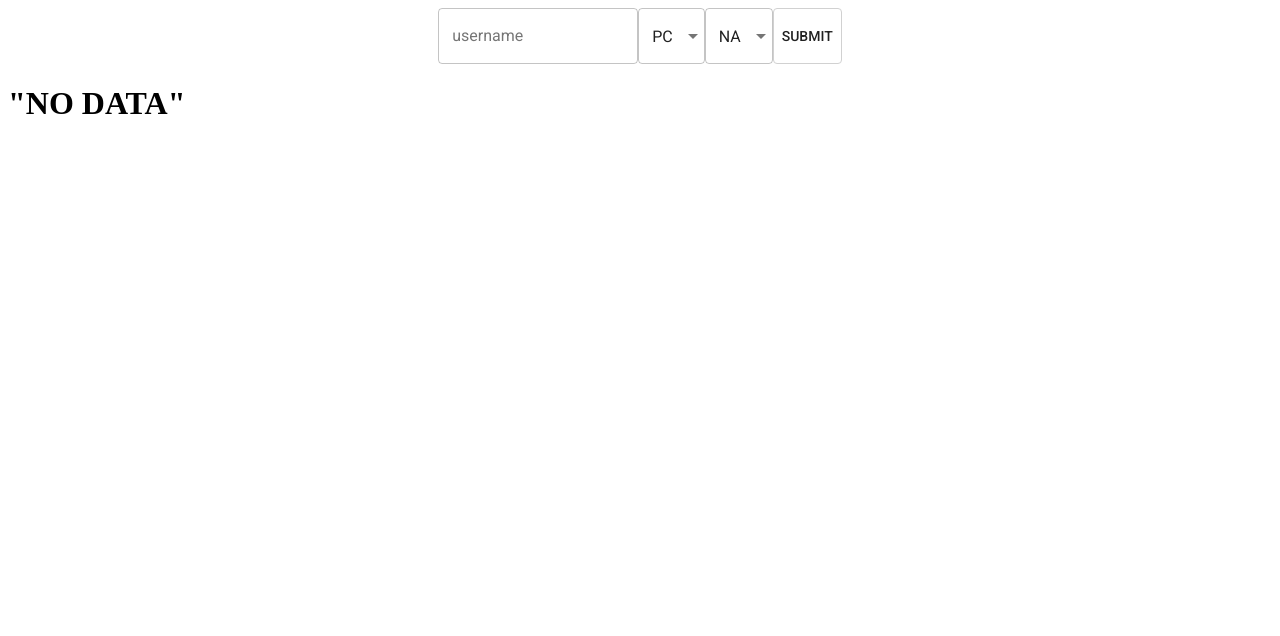
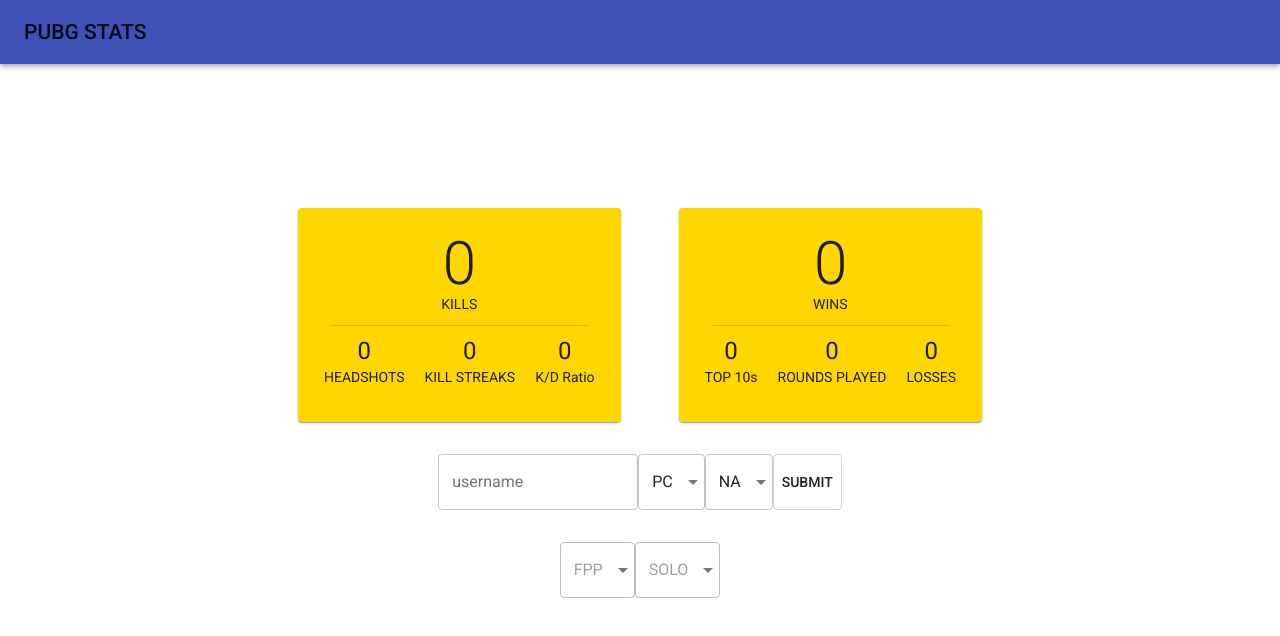
Before and after one commit to Paul-Proteus/PUBG-Stats, a React app: page / in a window 1280 px wide. Shown: the top 636 px of the page. Built offline with nearby package versions, Linux system fonts and the light colour scheme.

Commit message:
styling refactor to MUI is done for all existing components

```diff
--- a/src/client/css/style.css
+++ b/src/client/css/style.css
@@ -1,12 +1,7 @@
 
-/* body {
-  display: flex;
-  flex-direction: column;
-  margin: 0px 0px;;
-  justify-content: center;
-  /* background: lightblue;
-  font-family: roboto;
-} */
+body {
+  margin: 0px 0px;
+}
 
 /* .select {
   background: red;
@@ -21,6 +16,8 @@
   padding: 20px;
   background: gold;
 } */
+
+/*
 
 .formControl {
     margin: 0;
@@ -91,7 +88,7 @@
   font: inherit;
 }
 
-/* input {
+ input {
   line-height: normal;
 }
 
@@ -101,7 +98,7 @@
 
 p {
   margin: 2px;
-} */
+}
 
 .form {
   display: flex;
@@ -141,3 +138,5 @@
 .btn {
   border: 1px solid black;
 }
+
+*/
--- a/src/client/js/App.js
+++ b/src/client/js/App.js
@@ -1,8 +1,18 @@
 import React, { Component } from "react";
-import FormContainer from "./components/container/FormContainer.js";
+import FormContainerMUI from "./components/container/FormContainerMUI.js";
 import axios from "axios";
 import StatsContainer from "./components/container/StatsContainer.js";
+import Navbar from "./components/container/Navbar.js";
+import { withStyles } from "@material-ui/styles";
 import styles from '../css/style.css';
+
+
+const stylos = theme => ({
+
+  formContainer: {
+    "margin-top": "1rem"
+  }
+});
 
 class App extends Component {
   constructor(props) {
@@ -77,16 +87,11 @@
 
   render() {
     const { lifetimeStats, tpp, gameMode, platform, region } = this.state;
+    const { classes } = this.props;
 
     return (
       <div >
-          <FormContainer
-            onChange={this.handleChange}
-            onSubmit={this.handleSubmit}
-            platform={platform}
-            region={region}
-            / >
-      <div >
+        <Navbar />
         <StatsContainer
           onChange={this.handleChange}
           onSubmit={this.handleSubmit}
@@ -94,10 +99,21 @@
           tpp={tpp}
           gameMode={gameMode}
           / >
+      <div >
+        <FormContainerMUI
+            className={classes.formContainer}
+            onChange={this.handleChange}
+            onSubmit={this.handleSubmit}
+            platform={platform}
+            lifetimeStats={lifetimeStats}
+            region={region}
+            tpp={tpp}
+            gameMode={gameMode}
+            / >
       </div>
       </div>
     )
   };
 };
 
-export default App;
+export default withStyles(stylos)(App);
--- a/src/client/js/components/container/FeaturedStats2MUI.js
+++ b/src/client/js/components/container/FeaturedStats2MUI.js
@@ -9,10 +9,6 @@
 import Typography from '@material-ui/core/Typography';
 import { withStyles } from '@material-ui/core/styles';
 import Divider from '@material-ui/core/Divider';
-
-// import styles from "../../../css/style.css";
-
-
 
 /**
  * Styling for the FeaturedStats Component
--- a/src/client/js/components/container/FormContainer.js
+++ /dev/null
@@ -1,177 +0,0 @@
-import React, { Component } from "react";
-import ReactDOM from 'react-dom';
-import Button from '@material-ui/core/Button';
-import OutlinedInput from '@material-ui/core/OutlinedInput';
-import FormControl from '@material-ui/core/FormControl';
-import Select from '@material-ui/core/Select';
-import InputLabel from '@material-ui/core';
-import MenuItem from '@material-ui/core/MenuItem';
-import { withStyles } from '@material-ui/core/styles';
-import TextField from '@material-ui/core/TextField';
-// import styles from '../../../css/style.css';
-
-const styles = theme => ({
-  container: {
-    display: 'flex',
-    "flex-direction": "row",
-    "justify-content": "center"
-  },
-  root: {
-    margin: 0,
-    border: 0,
-    display: "flex",
-    padding: 0,
-    position: "relative",
-    "min-width": 0,
-    "flex-direction": "row",
-    "vertical-align": "top",
-  },
-  textField: {
-    width: 200,
-    margin: 0
-  },
-  btn: {
-    border: '1px solid #d1d1d1',
-    margin: 0
-  }
-})
-
-
-
-class FormContainer extends Component {
-  constructor(props) {
-    super(props)
-
-    this.handleChange = this.handleChange.bind(this);
-    this.handleSubmit = this.handleSubmit.bind(this);
-  };
-
-  handleChange = (e) => {
-    console.log('button press -->', e.target)
-    this.props.onChange(e)
-  };
-
-  handleSubmit = (e) => {
-    this.props.onSubmit(e)
-  };
-
-  render() {
-    const { username, platform, region, classes } = this.props;
-    console.log('region -->', region)
-
-    return (
-      <div >
-
-        {/* <form className={styles.container} id="username-form" onSubmit={this.handleSubmit}> */}
-
-        <form className={classes.container} autoComplete="off">
-        <FormControl variant="outlined" className={classes.root} >
-
-        <TextField
-          className={classes.textField}
-          id="username"
-          label="username"
-          value={username}
-          onChange={this.handleChange}
-          margin="normal"
-          variant="outlined"
-          />
-
-        <Select
-            value={platform}
-            onChange={this.handleChange}
-            input={
-              <OutlinedInput
-              labelWidth={0}
-              name="platform"
-              value={platform}
-              />
-            }
-            >
-            <MenuItem value={'steam'}>PC</MenuItem>
-            <MenuItem value={'xbox'}>XBOX</MenuItem>
-
-          </Select>
-
-          <Select
-            value={region}
-            onChange={this.handleChange}
-            input={
-              <OutlinedInput
-              labelWidth={0}
-              name="region"
-              value={region}
-              />
-            }
-            >
-            <MenuItem value={'NA'}>NA</MenuItem>
-            <MenuItem value={'EU'}>EU</MenuItem>
-            <MenuItem value={'AS'}>AS</MenuItem>
-            <MenuItem value={'JP'}>JP</MenuItem>
-            <MenuItem value={'KRJP'}>KRJP</MenuItem>
-            <MenuItem value={'RU'}>RU</MenuItem>
-            <MenuItem value={'OC'}>OC</MenuItem>
-            <MenuItem value={'SA'}>SA</MenuItem>
-            <MenuItem value={'SEA'}>SEA</MenuItem>
-
-
-          </Select>
-
-          <Button
-            className={classes.btn}
-            type="submit" onClick={this.handleSubmit} >
-              Submit
-              </Button>
-
-        </FormControl>
-        </form>
-
-          {/* <div >
-            <input
-              type="text"
-              placeholder="Username"
-              className={styles.formGroup}
-              id="username"
-              value={username}
-              onChange={this.handleChange}
-              required
-            />
-          </div>
-
-          <div className="platform-selector-div">
-              <select
-              value={platform}
-              onChange={this.handleChange}
-              id="platform"
-              >
-                <option value="steam">PC</option>
-                <option value="Xbox">Xbox</option>
-              </select>
-          </div>
-
-          <div className="select">
-              <select
-              className="select"
-              value={region}
-              onChange={this.handleChange}
-              id="region"
-              >
-                <option value="NA">NA</option>
-                <option value="EU">EU</option>
-                <option value="AS">AS</option>
-                <option value="JP">JP</option>
-                <option value="KRJP">KRJP</option>
-                <option value="RU">RU</option>
-                <option value="OC">OC</option>
-                <option value="SA">SA</option>
-                <option value="SEA">SEA</option>
-              </select>
-          </div>
-
-        </form> */}
-      </div>
-    );
-  }
-};
-
-export default withStyles(styles)(FormContainer);
--- a/src/client/js/components/container/FormContainerMUI.js
+++ b/src/client/js/components/container/FormContainerMUI.js
@@ -1,17 +1,55 @@
 import React, { Component } from "react";
-import Input from "../presentational/Input.js";
-import Region from "../presentational/Region.js";
-import styles from '../../../css/style.css';
+import Button from '@material-ui/core/Button';
+import OutlinedInput from '@material-ui/core/OutlinedInput';
+import FormControl from '@material-ui/core/FormControl';
+import Select from '@material-ui/core/Select';
+import MenuItem from '@material-ui/core/MenuItem';
+import { withStyles } from '@material-ui/core/styles';
+import TextField from '@material-ui/core/TextField';
+
+const styles = theme => ({
+  container: {
+    display: 'flex',
+    "flex-direction": "row",
+    "justify-content": "center",
+    margin: "2rem"
+  },
+  root: {
+    margin: 0,
+    border: 0,
+    display: "flex",
+    padding: 0,
+    position: "relative",
+    "min-width": 0,
+    "flex-direction": "row",
+    "vertical-align": "top",
+  },
+  textField: {
+    width: 200,
+    margin: 0
+  },
+  btn: {
+    border: '1px solid #d1d1d1',
+    margin: 0
+  },
+  gameModeSelector: {
+    display: "flex",
+    "justify-content": "center"
+  }
+});
+
+
 
 class FormContainerMUI extends Component {
   constructor(props) {
-    super(props);
+    super(props)
 
     this.handleChange = this.handleChange.bind(this);
     this.handleSubmit = this.handleSubmit.bind(this);
   };
 
   handleChange = (e) => {
+    console.log('button press -->', e.target)
     this.props.onChange(e)
   };
 
@@ -20,59 +58,112 @@
   };
 
   render() {
-    const { username, platform, region } = this.props;
+    const { username, platform, region, gameMode, tpp, lifetimeStats, classes } = this.props;
+    console.log('region -->', region)
 
     return (
       <div >
 
-        <form className={styles.container} id="username-form" onSubmit={this.handleSubmit}>
-          <div className={styles.formGroup}>
-            <input
-              type="text"
-              placeholder="Username"
-              className={styles.form}
+        <form className={classes.container} autoComplete="off">
+        <FormControl variant="outlined" className={classes.root} >
+
+        <TextField
+          className={classes.textField}
+          placeholder="(case-sensitive)"
           id="username"
+          label="username"
           value={username}
           onChange={this.handleChange}
-              required
+          margin="normal"
+          variant="outlined"
           />
-          </div>
 
-          <div className="platform-selector-div">
-              <select
+        <Select
             value={platform}
             onChange={this.handleChange}
-              id="platform"
+            input={
+              <OutlinedInput
+              labelWidth={0}
+              name="platform"
+              value={platform}
+              />
+            }
             >
-                <option value="steam">PC</option>
-                <option value="Xbox">Xbox</option>
-              </select>
-          </div>
+            <MenuItem value={'steam'}>PC</MenuItem>
+            <MenuItem value={'xbox'}>XBOX</MenuItem>
+          </Select>
 
-          <div className="region-selector-div">
-              <select
+          <Select
             value={region}
             onChange={this.handleChange}
-              id="region"
+            input={
+              <OutlinedInput
+              labelWidth={0}
+              name="region"
+              value={region}
+              />
+            }
             >
-                <option value="">Select Region:</option>
-                <option value="NA">NA</option>
-                <option value="EU">EU</option>
-                <option value="AS">AS</option>
-                <option value="JP">JP</option>
-                <option value="KRJP">KRJP</option>
-                <option value="RU">RU</option>
-                <option value="OC">OC</option>
-                <option value="SA">SA</option>
-                <option value="SEA">SEA</option>
-              </select>
+            <MenuItem value={'NA'}>NA</MenuItem>
+            <MenuItem value={'EU'}>EU</MenuItem>
+            <MenuItem value={'AS'}>AS</MenuItem>
+            <MenuItem value={'JP'}>JP</MenuItem>
+            <MenuItem value={'KRJP'}>KRJP</MenuItem>
+            <MenuItem value={'RU'}>RU</MenuItem>
+            <MenuItem value={'OC'}>OC</MenuItem>
+            <MenuItem value={'SA'}>SA</MenuItem>
+            <MenuItem value={'SEA'}>SEA</MenuItem>
+          </Select>
+
+          <Button
+            className={classes.btn}
+            type="submit" onClick={this.handleSubmit} >
+              Submit
+              </Button>
+
+        </FormControl>
+        </form>
+
+        <div className={classes.gameModeSelector}>
+          <Select
+              value={tpp}
+              onChange={this.handleChange}
+              input={
+                <OutlinedInput
+                disabled={lifetimeStats ? false : true}
+                labelWidth={0}
+                name="tpp"
+                value={tpp}
+                />
+              }
+              >
+
+              <MenuItem value={'fpp'}>FPP</MenuItem>
+              <MenuItem value={'tpp'}>TPP</MenuItem>
+            </Select>
+
+            <Select
+              value={gameMode}
+              onChange={this.handleChange}
+              input={
+                <OutlinedInput
+                labelWidth={0}
+                disabled={lifetimeStats ? false : true}
+                name="gameMode"
+                value={gameMode}
+                />
+              }
+              >
+
+              <MenuItem value={'solo'}>SOLO</MenuItem>
+              <MenuItem value={'duo'}>DUO</MenuItem>
+              <MenuItem value={'squad'}>SQUAD</MenuItem>
+
+            </Select>
           </div>
-
-        <button type="Submit" onClick={this.handleSubmit}> Submit </button>
-        </form>
       </div>
     );
   }
 };
 
-export default FormContainerMUI;
+export default withStyles(styles)(FormContainerMUI);
--- /dev/null
+++ b/src/client/js/components/container/Navbar.js
@@ -0,0 +1,36 @@
+import React, { Component } from 'react'
+import AppBar from '@material-ui/core/AppBar'
+import Toolbar from '@material-ui/core/Toolbar'
+import Typography from '@material-ui/core/Typography'
+import { withStyles } from '@material-ui/styles';
+
+const styles = theme => ({
+  nav: {
+    "background": "gold"
+  }
+});
+
+class NavBar extends Component {
+  constructor(props){
+    super(props);
+  };
+
+  render() {
+    const { classes } = this.props;
+
+    return(
+        <div className={classes.nav}>
+        <AppBar className={classes.nav} position="static">
+            <Toolbar>
+                <Typography
+                variant="title"
+                >
+                PUBG STATS
+                </Typography>
+            </Toolbar>
+        </AppBar>
+        </div>
+    )
+  }
+}
+export default withStyles(styles)(NavBar);
--- a/src/client/js/components/container/StatsContainer.js
+++ b/src/client/js/components/container/StatsContainer.js
@@ -1,15 +1,13 @@
 import React, { Component } from "react";
-// import styles from '../../../css/style.css';
-
+import DashboardMUI from './DashboardMUI.js';
+import initStats from '../../../../util/initStats.js';
 // import Dashboard from './Dashboard.js';
-import DashboardMUI from './DashboardMUI.js';
-
-
 
 class StatsContainer extends Component {
   constructor(props){
     super(props);
     this.state = {
+      initStats: initStats,
       selectedStats: null
     }
 
@@ -55,44 +53,28 @@
 
   render(){
 
-    const { selectedStats } = this.state;
+    const { selectedStats, initStats } = this.state;
 
     if (selectedStats) {
     return (
-      <div >
-        <select
-          id="tpp"
-          onChange={this.handleChange}
-        >
-        <option value="fpp">First Person</option>
-        <option value="tpp">Third Person</option>
-        </select>
-
-        <select
-          id="gameMode"
-          onChange={this.handleChange}
-        >
-          <option value="solo">Solo</option>
-          <option value="duo">Duo</option>
-          <option value="squad">Squad</option>
-        </select>
-
-        <div
-        // className={styles.stats}
+        <div style={{"marginTop":"9rem"}} >
+          <DashboardMUI
+            selectedStats={selectedStats}
+          />
+        </div>
+    )
+  } else {
+    return (
+      <div>
+        <div style={{"marginTop":"9rem"}}
         >
           <DashboardMUI
-            selectedStats={selectedStats}
+            selectedStats={initStats}
           />
 
         </div>
       </div>
     )
-  } else {
-      return (
-        <h1>
-          "NO DATA"
-        </h1>
-      )
   };
   };
 
--- a/src/client/js/index.js
+++ b/src/client/js/index.js
@@ -2,5 +2,4 @@
 import ReactDOM from "react-dom";
 import App from "../js/App.js"
 
-
 ReactDOM.render(<App />, document.getElementById('root'));
--- /dev/null
+++ b/src/util/initStats.js
@@ -0,0 +1,12 @@
+const initStats = {
+  headshotKills: 0,
+  kills: 0,
+  losses: 0,
+  maxKillStreaks: 0,
+  roundMostKills: 0,
+  roundsPlayed: 0,
+  top10s: 0,
+  wins: 0,
+};
+
+export default initStats;
```
Lines whose indentation alone changed are shown as unchanged.
